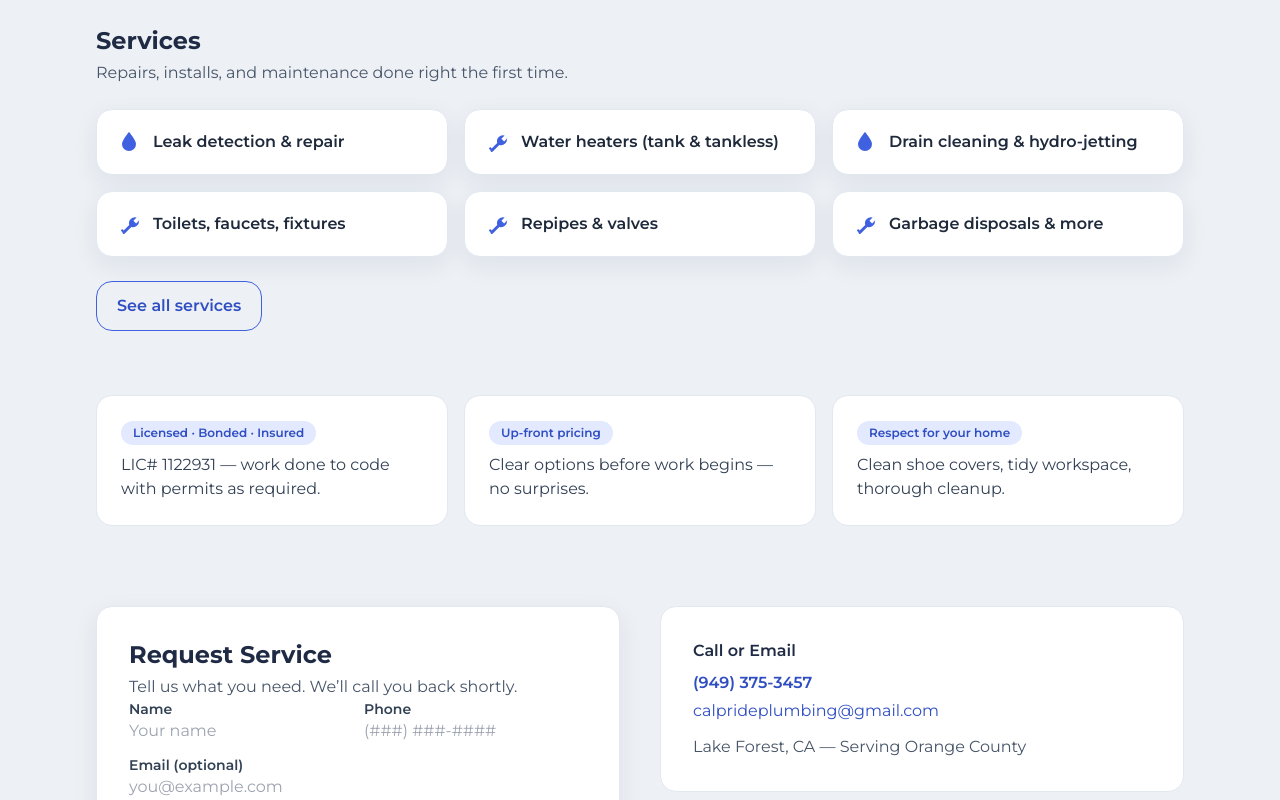
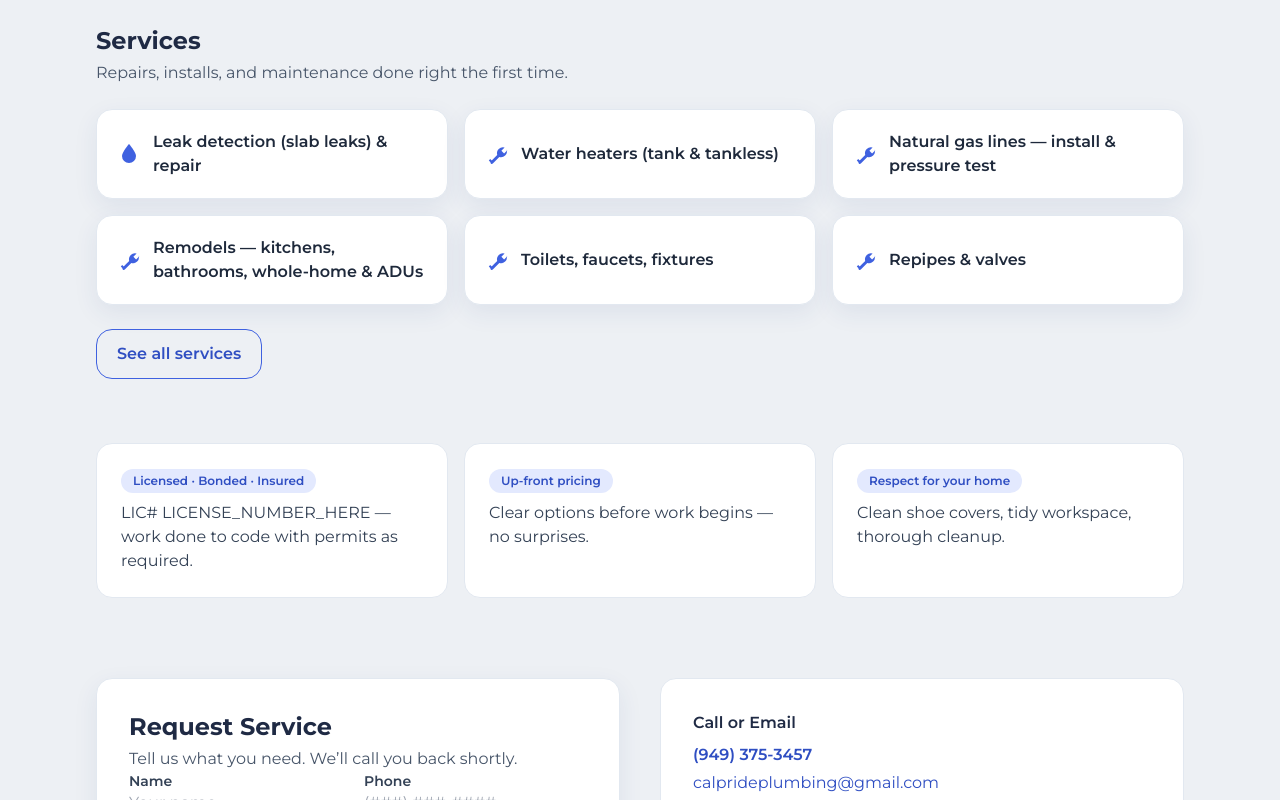
Before and after one commit to phild8/CalPridePlumbing, a Next.js app: page / in a window 1280 px wide. Shown: the part 500-1300 px from the top of the page. Built offline with nearby package versions, Linux system fonts and the light colour scheme; no server answers.

Commit message:
-leak detection etc +gas etc

```diff
--- a/app/page.tsx
+++ b/app/page.tsx
@@ -1,13 +1,10 @@
-import Hero from "@/components/Hero";
-import ContactForm from "@/components/ContactForm";
-import Badge from "@/components/Badge";
-import Droplet from "./icons/Droplet";
-import Wrench from "./icons/Wrench";
-import { env } from "@/lib/env.client";
+import Hero from '@/components/Hero'
+import ContactForm from '@/components/ContactForm'
+import Badge from '@/components/Badge'
+import Droplet from './icons/Droplet'
+import Wrench from './icons/Wrench'
 
 export default function HomePage() {
-  const tel = `tel:+1${env.phone.replace(/\D/g, "")}`;
-
   return (
     <main>
       <Hero />
@@ -15,17 +12,16 @@ export default function HomePage() {
       {/* Services preview */}
       <section className="section mt-14">
         <h2 className="text-2xl font-bold text-ink">Services</h2>
-        <p className="text-slate-600 mt-1">
-          Repairs, installs, and maintenance done right the first time.
-        </p>
+        <p className="text-slate-600 mt-1">Repairs, installs, and maintenance done right the first time.</p>
+
         <div className="mt-6 grid gap-4 sm:grid-cols-2 lg:grid-cols-3">
           {[
-            ["Leak detection & repair", <Droplet key="d" className="h-6 w-6" />],
-            ["Water heaters (tank & tankless)", <Wrench key="w" className="h-6 w-6" />],
-            ["Drain cleaning & hydro-jetting", <Droplet key="dd" className="h-6 w-6" />],
-            ["Toilets, faucets, fixtures", <Wrench key="ww" className="h-6 w-6" />],
-            ["Repipes & valves", <Wrench key="www" className="h-6 w-6" />],
-            ["Garbage disposals & more", <Wrench key="wwww" className="h-6 w-6" />],
+            ['Leak detection (slab leaks) & repair', <Droplet key="d" className="h-6 w-6" />],
+            ['Water heaters (tank & tankless)', <Wrench key="w" className="h-6 w-6" />],
+            ['Natural gas lines — install & pressure test', <Wrench key="gas" className="h-6 w-6" />],
+            ['Remodels — kitchens, bathrooms, whole-home & ADUs', <Wrench key="remodel" className="h-6 w-6" />],
+            ['Toilets, faucets, fixtures', <Wrench key="fixtures" className="h-6 w-6" />],
+            ['Repipes & valves', <Wrench key="repipes" className="h-6 w-6" />],
           ].map(([label, icon]) => (
             <div
               key={label as string}
@@ -36,10 +32,9 @@ export default function HomePage() {
             </div>
           ))}
         </div>
+
         <div className="mt-6">
-          <a className="btn-secondary" href="/services">
-            See all services
-          </a>
+          <a className="btn-secondary" href="/services">See all services</a>
         </div>
       </section>
 
@@ -48,21 +43,15 @@ export default function HomePage() {
         <div className="grid gap-4 md:grid-cols-3">
           <div className="rounded-2xl bg-white p-6 border border-slate-200">
             <Badge>Licensed · Bonded · Insured</Badge>
-            <p className="mt-2 text-slate-700">
-              LIC# {env.license} — work done to code with permits as required.
-            </p>
+            <p className="mt-2 text-slate-700">LIC# LICENSE_NUMBER_HERE — work done to code with permits as required.</p>
           </div>
           <div className="rounded-2xl bg-white p-6 border border-slate-200">
             <Badge>Up-front pricing</Badge>
-            <p className="mt-2 text-slate-700">
-              Clear options before work begins — no surprises.
-            </p>
+            <p className="mt-2 text-slate-700">Clear options before work begins — no surprises.</p>
           </div>
           <div className="rounded-2xl bg-white p-6 border border-slate-200">
             <Badge>Respect for your home</Badge>
-            <p className="mt-2 text-slate-700">
-              Clean shoe covers, tidy workspace, thorough cleanup.
-            </p>
+            <p className="mt-2 text-slate-700">Clean shoe covers, tidy workspace, thorough cleanup.</p>
           </div>
         </div>
       </section>
@@ -71,27 +60,19 @@ export default function HomePage() {
       <section className="section mt-20 grid lg:grid-cols-2 gap-10 items-start">
         <div className="rounded-2xl bg-white p-8 border border-slate-200 shadow-soft">
           <h2 className="text-2xl font-bold text-ink">Request Service</h2>
-          <p className="mt-1 text-slate-600">
-            Tell us what you need. We’ll call you back shortly.
-          </p>
+          <p className="mt-1 text-slate-600">Tell us what you need. We’ll call you back shortly.</p>
           <ContactForm />
         </div>
         <div className="space-y-4">
           <div className="rounded-2xl bg-white p-8 border border-slate-200">
             <h3 className="font-semibold text-ink">Call or Email</h3>
             <p className="mt-2">
-              <a className="text-brand-700 font-semibold" href={tel}>
-                {env.phone}
-              </a>
+              <a className="text-brand-700 font-semibold" href="tel:+19493753457">(949) 375-3457</a>
             </p>
             <p className="mt-1">
-              <a className="text-brand-700" href={`mailto:${env.email}`}>
-                {env.email}
-              </a>
+              <a className="text-brand-700" href="mailto:calprideplumbing@gmail.com">calprideplumbing@gmail.com</a>
             </p>
-            <p className="mt-3 text-slate-600">
-              {env.city} — Serving Orange County
-            </p>
+            <p className="mt-3 text-slate-600">Lake Forest, CA — Serving Orange County</p>
           </div>
           <div className="rounded-2xl overflow-hidden border border-slate-200">
             <iframe
@@ -100,17 +81,15 @@ export default function HomePage() {
               height="300"
               loading="lazy"
               referrerPolicy="no-referrer-when-downgrade"
-              src={env.mapsEmbed}
+              src="https://www.google.com/maps/embed?pb=!1m18!1m12!1m3!1d26619.728!2d-117.689!3d33.646!2m3!1f0!2f0!3f0!3m2!1i1024!2i768!4f13.1!3m3!1m2!1s0x80dcda94c6%3A0x0!2sLake%20Forest%2C%20CA!5e0!3m2!1sen!2sus!4v0000000000"
             ></iframe>
           </div>
         </div>
       </section>
 
       <section className="section mt-20 mb-24 text-center">
-        <a className="btn-primary" href={tel}>
-          Tap to Call Now
-        </a>
+        <a className="btn-primary" href="tel:+19493753457">Tap to Call Now</a>
       </section>
     </main>
-  );
+  )
 }
```
